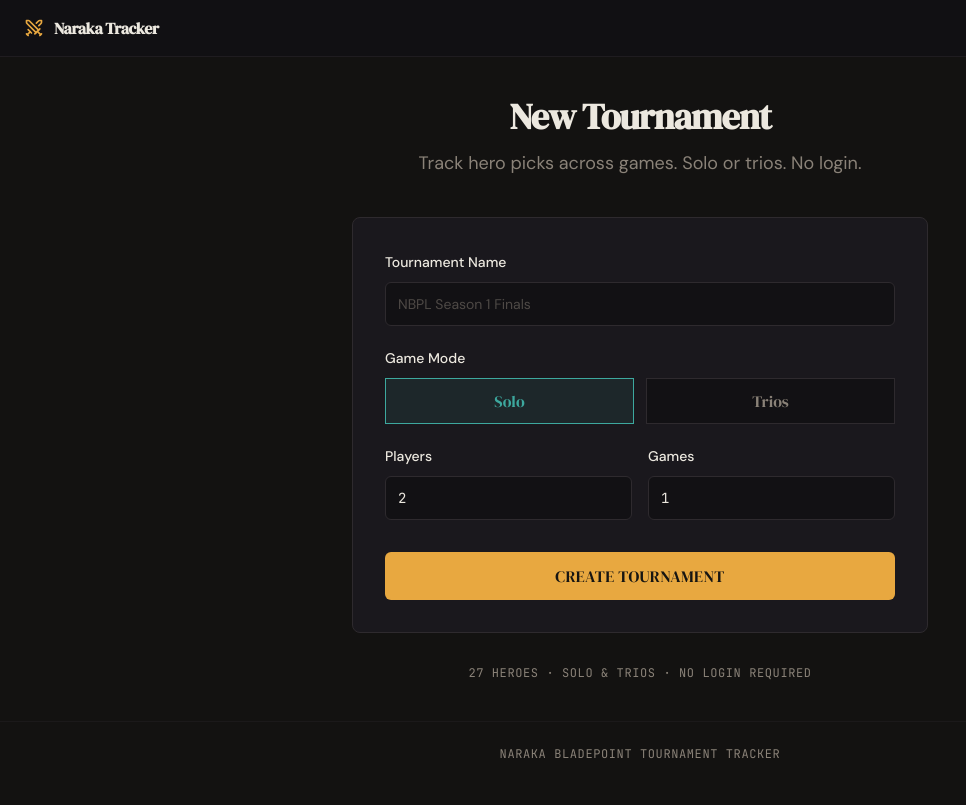
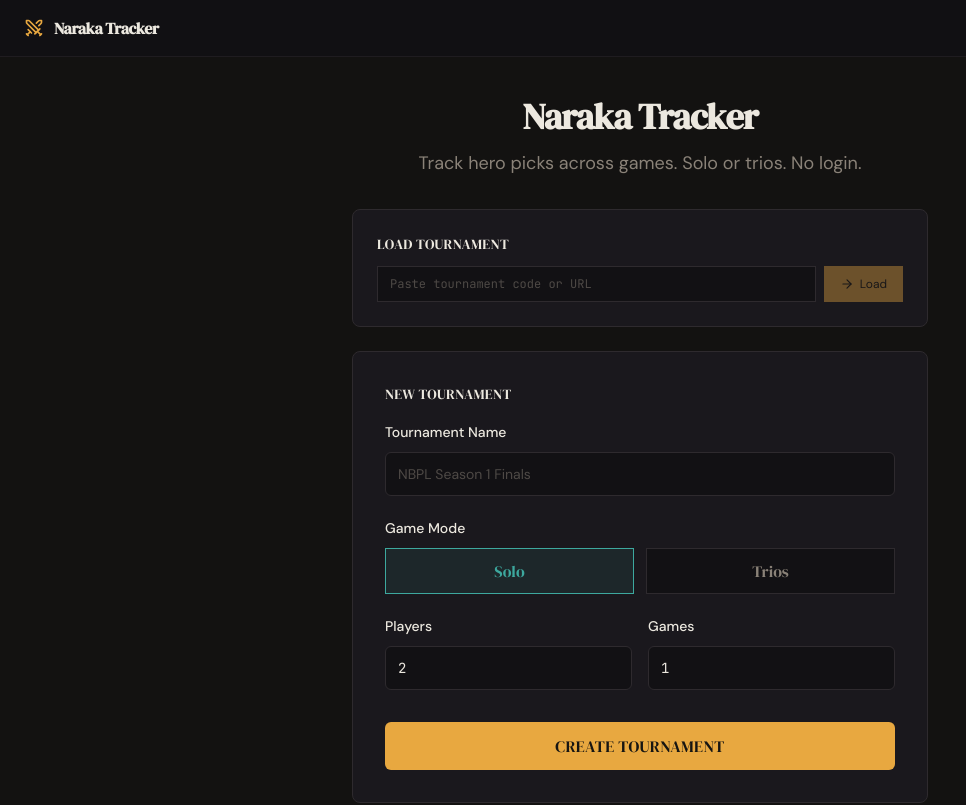
Before and after one commit to ichiin/naraka-tournament-tracker, a React (Vite) app: page / in a window 1280 px wide. Shown: the top 805 px of the page, without its empty margins (0-966 px from the left). Built offline with nearby package versions, Linux system fonts and the light colour scheme; no server answers.

Commit message:
Replace URL sharing with tournament code + home page load input

```diff
--- a/src/pages/CreateTournament.tsx
+++ b/src/pages/CreateTournament.tsx
@@ -1,12 +1,15 @@
+import { useState } from "react";
 import { useNavigate } from "react-router-dom";
 import { motion } from "framer-motion";
 import { toast } from "sonner";
+import { ArrowRight } from "lucide-react";
 import TournamentForm from "@/components/TournamentForm";
 import { useCreateTournament } from "@/hooks/useTournament";
 
 export default function CreateTournament() {
   const navigate = useNavigate();
   const createTournament = useCreateTournament();
+  const [loadId, setLoadId] = useState("");
 
   const handleSubmit = async (values: {
     name: string;
@@ -38,6 +41,16 @@ export default function CreateTournament() {
     navigate(`/tournament/${tournament.id}`);
   };
 
+  const handleLoad = () => {
+    const trimmed = loadId.trim();
+    if (!trimmed) return;
+
+    const match = trimmed.match(/tournament\/([a-zA-Z0-9-]+)/);
+    const tournamentId = match ? match[1] : trimmed;
+
+    navigate(`/tournament/${tournamentId}`);
+  };
+
   return (
     <motion.div
       initial={{ opacity: 0, y: 20 }}
@@ -45,9 +58,9 @@ export default function CreateTournament() {
       transition={{ duration: 0.5, ease: "easeOut" }}
       className="max-w-xl mx-auto"
     >
-      <div className="mb-10 text-center">
+      <div className="mb-8 text-center">
         <h1 className="font-display text-4xl font-bold text-ink-DEFAULT mb-3">
-          New Tournament
+          Naraka Tracker
         </h1>
         <p className="font-body text-ink-mist text-lg">
           Track hero picks across games. Solo or trios. No login.
@@ -57,9 +70,45 @@ export default function CreateTournament() {
       <motion.div
         initial={{ opacity: 0, y: 12 }}
         animate={{ opacity: 1, y: 0 }}
+        transition={{ delay: 0.1, duration: 0.4 }}
+        className="bg-ink-surface border border-ink-border rounded-lg p-6 mb-6"
+      >
+        <h2 className="font-display text-sm text-ink-DEFAULT uppercase tracking-wide mb-3">
+          Load Tournament
+        </h2>
+        <div className="flex gap-2">
+          <input
+            value={loadId}
+            onChange={(e) => setLoadId(e.target.value)}
+            onKeyDown={(e) => {
+              if (e.key === "Enter") handleLoad();
+            }}
+            placeholder="Paste tournament code or URL"
+            className="flex-1 bg-ink-void border border-ink-border text-ink-DEFAULT font-mono text-xs
+                       placeholder:text-ink-mist/50 px-3 py-2 focus-visible:outline-2
+                       focus-visible:outline-amber h-9"
+          />
+          <button
+            onClick={handleLoad}
+            disabled={!loadId.trim()}
+            className="flex items-center gap-1.5 bg-amber hover:bg-amber/80 text-primary-foreground
+                       font-body text-xs px-4 h-9 transition-colors disabled:opacity-40 disabled:cursor-not-allowed"
+          >
+            <ArrowRight className="h-3.5 w-3.5" />
+            Load
+          </button>
+        </div>
+      </motion.div>
+
+      <motion.div
+        initial={{ opacity: 0, y: 12 }}
+        animate={{ opacity: 1, y: 0 }}
         transition={{ delay: 0.2, duration: 0.4 }}
         className="bg-ink-surface border border-ink-border rounded-lg p-8"
       >
+        <h2 className="font-display text-sm text-ink-DEFAULT uppercase tracking-wide mb-4">
+          New Tournament
+        </h2>
         <TournamentForm
           onSubmit={handleSubmit}
           isSubmitting={createTournament.isPending}
--- a/src/pages/TournamentView.tsx
+++ b/src/pages/TournamentView.tsx
@@ -42,10 +42,9 @@ export default function TournamentView() {
   const totalPicks = picks?.length || 0;
 
   const handleShare = async () => {
-    const url = window.location.href;
-    await navigator.clipboard.writeText(url);
-    toast.success("Link copied", {
-      description: "Share this URL to show the tournament",
+    await navigator.clipboard.writeText(id);
+    toast.success("Tournament code copied", {
+      description: "Share this code. Load it from the home page to view.",
     });
   };
 
```
